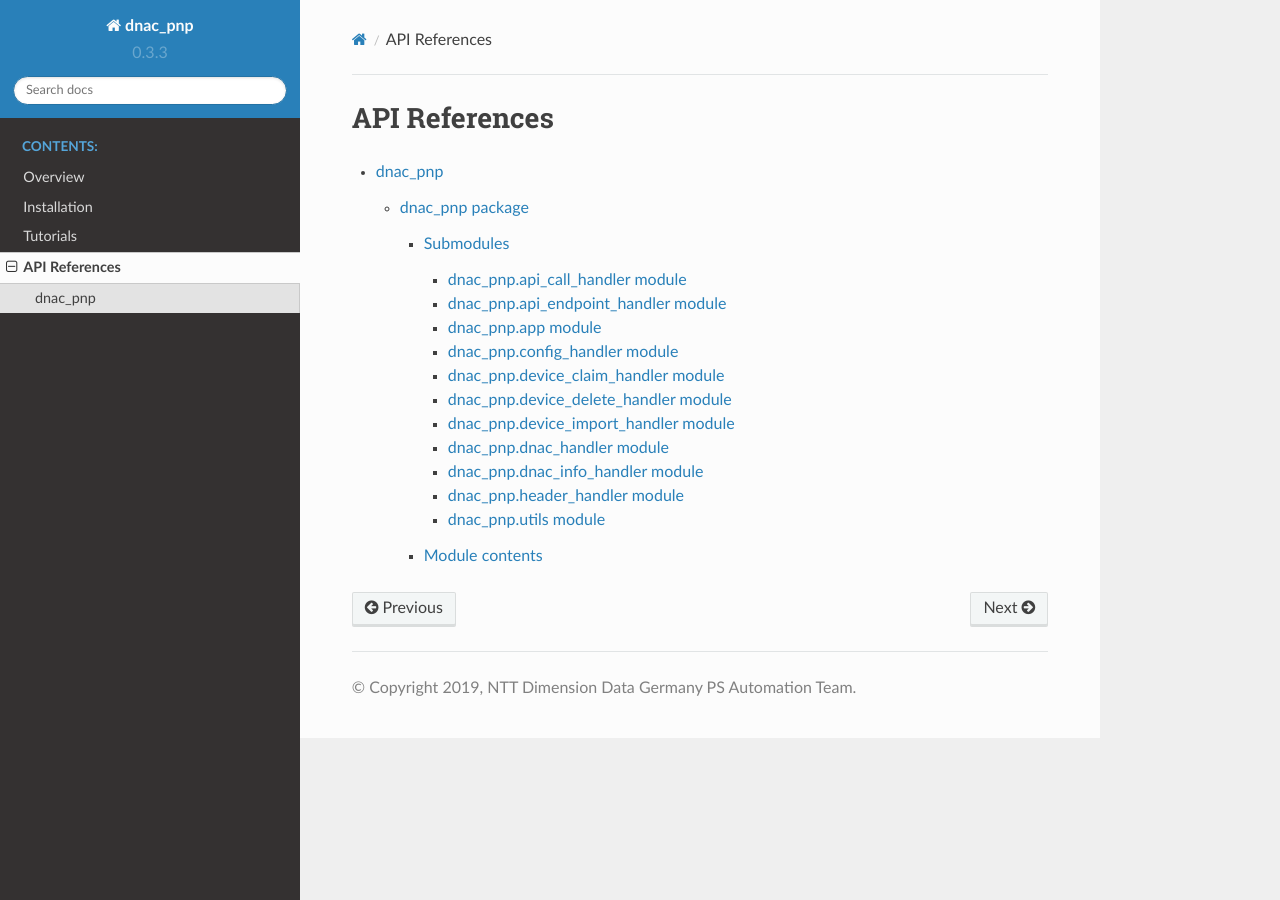
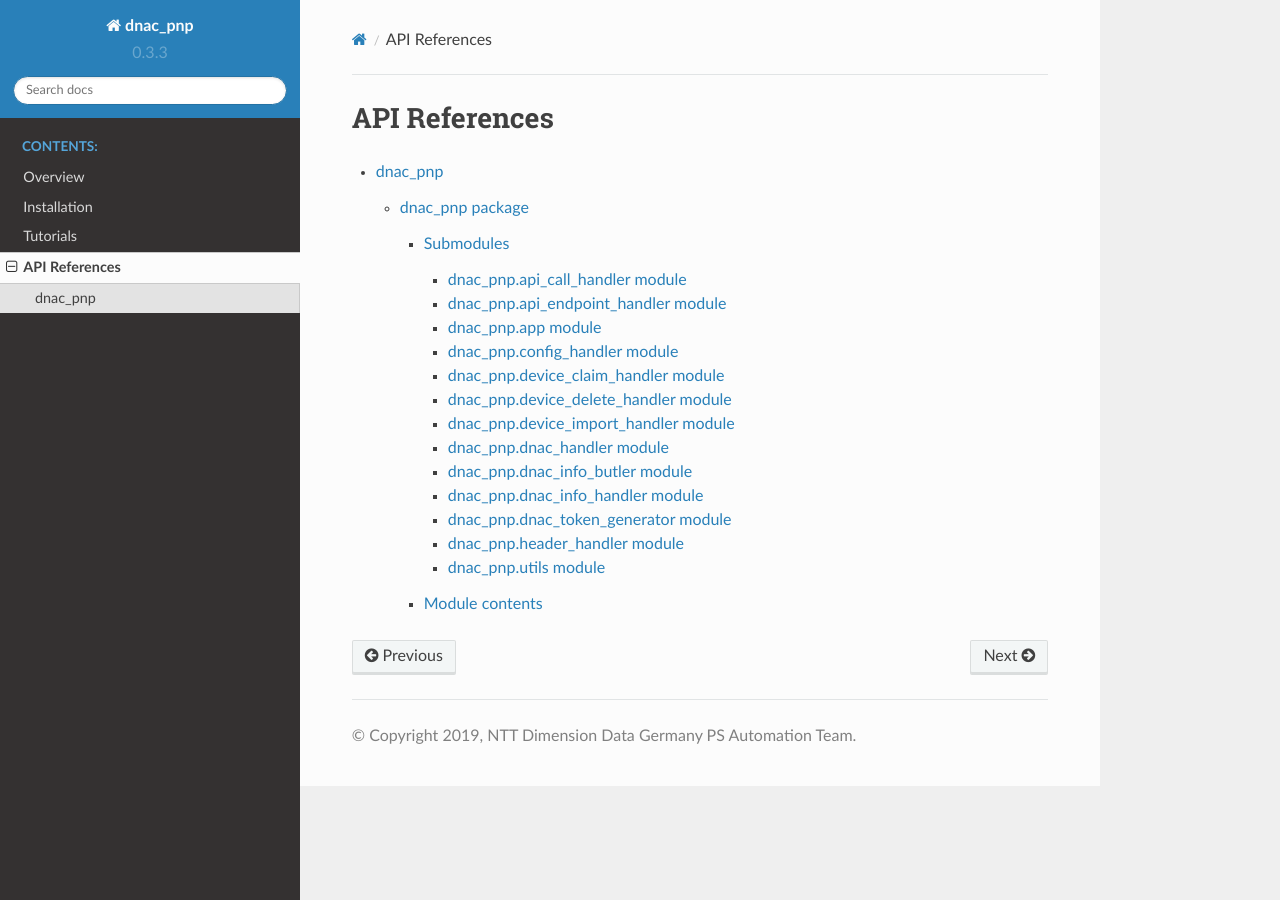
Before and after one commit to nttde/dnac_pnp, a Sphinx documentation site: the page built from docs/source/api_references.rst, in a window 1280 px wide. Built offline with Sphinx 7.4.7 and the Read the Docs theme 2.0.0, drawn with Linux system fonts in a browser that asks for light colours.

Commit message:
updated documentation

```diff
--- /dev/null
+++ b/docs/source/api_references/dnac_pnp.dnac_info_butler.rst
@@ -0,0 +1,7 @@
+dnac\_pnp.dnac\_info\_butler module
+===================================
+
+.. automodule:: dnac_pnp.dnac_info_butler
+    :members:
+    :undoc-members:
+    :show-inheritance:
--- /dev/null
+++ b/docs/source/api_references/dnac_pnp.dnac_token_generator.rst
@@ -0,0 +1,7 @@
+dnac\_pnp.dnac\_token\_generator module
+=======================================
+
+.. automodule:: dnac_pnp.dnac_token_generator
+    :members:
+    :undoc-members:
+    :show-inheritance:
--- a/docs/source/api_references/dnac_pnp.rst
+++ b/docs/source/api_references/dnac_pnp.rst
@@ -14,7 +14,9 @@
    dnac_pnp.device_delete_handler
    dnac_pnp.device_import_handler
    dnac_pnp.dnac_handler
+   dnac_pnp.dnac_info_butler
    dnac_pnp.dnac_info_handler
+   dnac_pnp.dnac_token_generator
    dnac_pnp.header_handler
    dnac_pnp.utils
 
```
